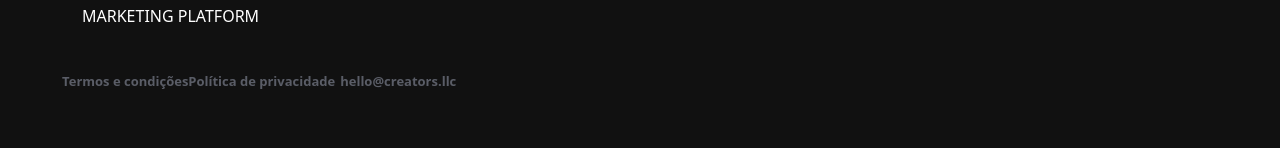
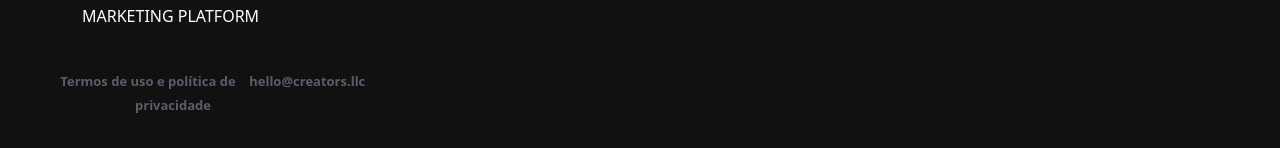
Before and after one commit to LucasAlmeida-jpg/calculadora-Creators, a website: page index.html in a window 1280 px wide. Shown: the part 2777-2925 px from the top of the page. Drawn offline with nearby package versions, Linux system fonts and the light colour scheme.

Commit message:
Ajuste do link de termos

```diff
--- a/index.html
+++ b/index.html
@@ -409,13 +409,8 @@
                         <div class="list-terms">
                             <div class="container">
                                 <div class="row">
-                                    <div class="col-md-3">
-                                        <a href="https://creators.llc/documents/Termos_de_Uso_Creators.pdf">Termos e
-                                            condições</a>
-                                    </div>
-                                    <div class="col-md-3">
-                                        <a href="https://creators.llc/documents/Politica_de_privacidade.pdf">Política de
-                                            privacidade</a>
+                                    <div class="col-md-4">
+                                        <a href="https://creators.llc/termos" target="_blank">Termos de uso e política de privacidade</a>
                                     </div>
                                     <div class="col-md-3">
                                         <a href="mailto:hello@creators.llc">hello@creators.llc</a>
```
